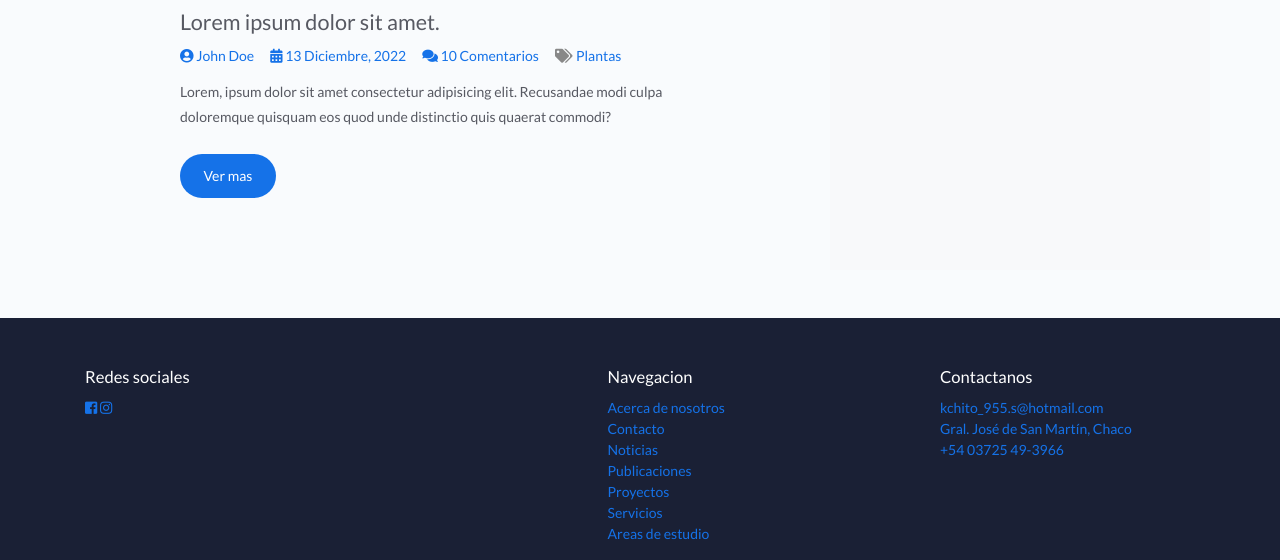
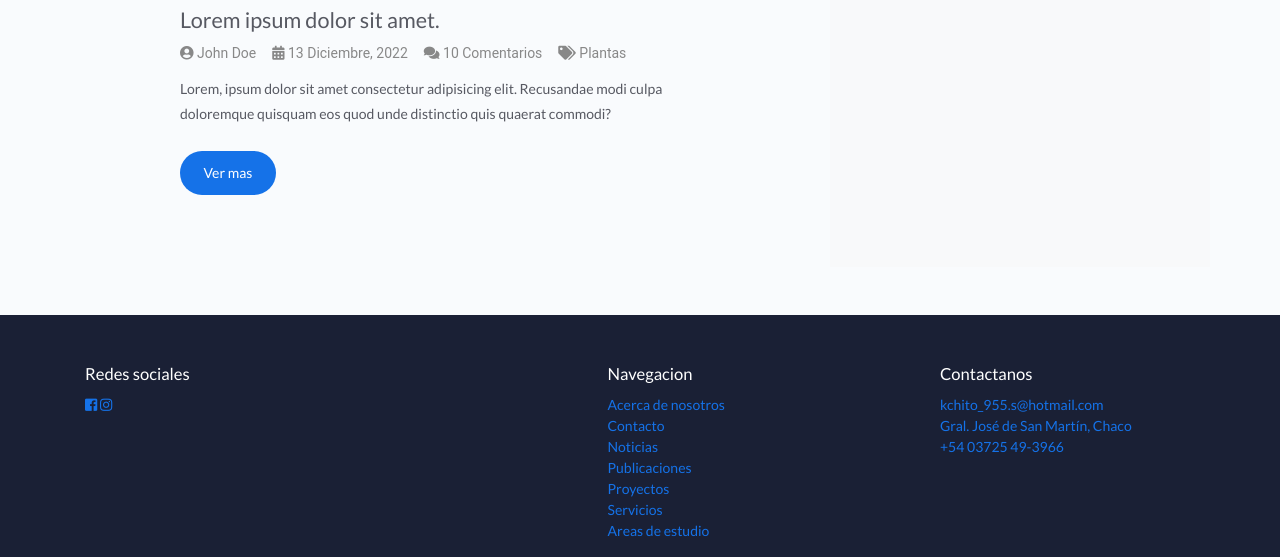
Before and after one commit to redmor1/Proyecto-Final-Reserva, a Django app: page / in a window 1280 px wide. Shown: the part 1955-2515 px from the top of the page. Run offline with Django 4.2, Linux system fonts and the light colour scheme; some libraries are stand-ins or nearby versions.

Commit message:
Agregar parte de imagenes en sidebar y otras modificaciones

```diff
--- a/reserva/static/css/styles.css
+++ b/reserva/static/css/styles.css
@@ -46,3 +46,11 @@ ul.post-meta li {
     color: #888888;
 
 }
+
+
+.sidebar-image {
+    width:100%;
+    height:auto;
+    overflow:hidden
+
+}
--- a/reserva/templates/index.html
+++ b/reserva/templates/index.html
@@ -20,10 +20,10 @@
                     <h2>Lorem ipsum dolor sit amet.</h2>
                 </div>
                 <ul class="post-meta">
-                  <li class="mr-3"> <a href="#"><i class="fas fa-user-circle"></i> John Doe</a> </li>
-                  <li class="mr-3"> <a href="#"><i class="fas fa-calendar-alt"></i> 13 Diciembre, 2022</a> </li>
-                  <li class="mr-3"> <a href="#"><i class="fas fa-comments"></i> 10 Comentarios </a> </li>
-                  <li class="post-tags"><i class="fas fa-tags"></i> <a href="#">Plantas</a>
+                  <li class="mr-3"><i class="fas fa-user-circle"></i> John Doe </li>
+                  <li class="mr-3"> <i class="fas fa-calendar-alt"></i> 13 Diciembre, 2022</li>
+                  <li class="mr-3"> <i class="fas fa-comments"></i> 10 Comentarios </li>
+                  <li class="post-tags"><i class="fas fa-tags"></i> Plantas </li>
                 </ul>
                 <p> Lorem, ipsum dolor sit amet consectetur adipisicing elit. Recusandae modi culpa doloremque quisquam eos quod unde distinctio quis quaerat commodi? </p>
                 <a href="#" class="btn btn-round bg-primary text-white mt-2">Ver mas</a> </div>
@@ -31,17 +31,17 @@
             <!--FIN Blog Post-->
             <!--INICIO Blog Post-->
             <div class="blog-post my-5 py-4">
-                <div class="blog-image rounded"><img src="{% static 'img/examples/example1.jpeg' %}" alt="">
+                <div class="blog-image rounded"><img src="{% static 'img/examples/example2.jpeg' %}" alt="">
               </div>
               <div class="blog-text">
                   <div class="blog-title my-2">
                       <h2>Lorem ipsum dolor sit amet.</h2>
                   </div>
                   <ul class="post-meta">
-                    <li class="mr-3"> <a href="#"><i class="fas fa-user-circle"></i> John Doe</a> </li>
-                    <li class="mr-3"> <a href="#"><i class="fas fa-calendar-alt"></i> 13 Diciembre, 2022</a> </li>
-                    <li class="mr-3"> <a href="#"><i class="fas fa-comments"></i> 10 Comentarios </a> </li>
-                    <li class="post-tags"><i class="fas fa-tags"></i> <a href="#">Plantas</a>
+                    <li class="mr-3"><i class="fas fa-user-circle"></i> John Doe </li>
+                    <li class="mr-3"> <i class="fas fa-calendar-alt"></i> 13 Diciembre, 2022</li>
+                    <li class="mr-3"> <i class="fas fa-comments"></i> 10 Comentarios </li>
+                    <li class="post-tags"><i class="fas fa-tags"></i> Plantas </li>
                   </ul>
                   <p> Lorem, ipsum dolor sit amet consectetur adipisicing elit. Recusandae modi culpa doloremque quisquam eos quod unde distinctio quis quaerat commodi? </p>
                   <a href="#" class="btn btn-round bg-primary text-white mt-2">Ver mas</a> </div>
@@ -49,17 +49,17 @@
               <!--FIN Blog Post-->
             <!--INICIO Blog Post-->
             <div class="blog-post my-5 py-4">
-                <div class="blog-image rounded"><img src="{% static 'img/examples/example1.jpeg' %}" alt="">
+                <div class="blog-image rounded"><img src="{% static 'img/examples/example3.jpeg' %}" alt="">
               </div>
               <div class="blog-text">
                   <div class="blog-title my-2">
                       <h2>Lorem ipsum dolor sit amet.</h2>
                   </div>
                   <ul class="post-meta">
-                    <li class="mr-3"> <a href="#"><i class="fas fa-user-circle"></i> John Doe</a> </li>
-                    <li class="mr-3"> <a href="#"><i class="fas fa-calendar-alt"></i> 13 Diciembre, 2022</a> </li>
-                    <li class="mr-3"> <a href="#"><i class="fas fa-comments"></i> 10 Comentarios </a> </li>
-                    <li class="post-tags"><i class="fas fa-tags"></i> <a href="#">Plantas</a>
+                    <li class="mr-3"><i class="fas fa-user-circle"></i> John Doe </li>
+                    <li class="mr-3"> <i class="fas fa-calendar-alt"></i> 13 Diciembre, 2022</li>
+                    <li class="mr-3"> <i class="fas fa-comments"></i> 10 Comentarios </li>
+                    <li class="post-tags"><i class="fas fa-tags"></i> Plantas </li>
                   </ul>
                   <p> Lorem, ipsum dolor sit amet consectetur adipisicing elit. Recusandae modi culpa doloremque quisquam eos quod unde distinctio quis quaerat commodi? </p>
                   <a href="#" class="btn btn-round bg-primary text-white mt-2">Ver mas</a> </div>
```
Also changed, not shown: other parts of reserva/templates/index.html (+23 -8 lines).
